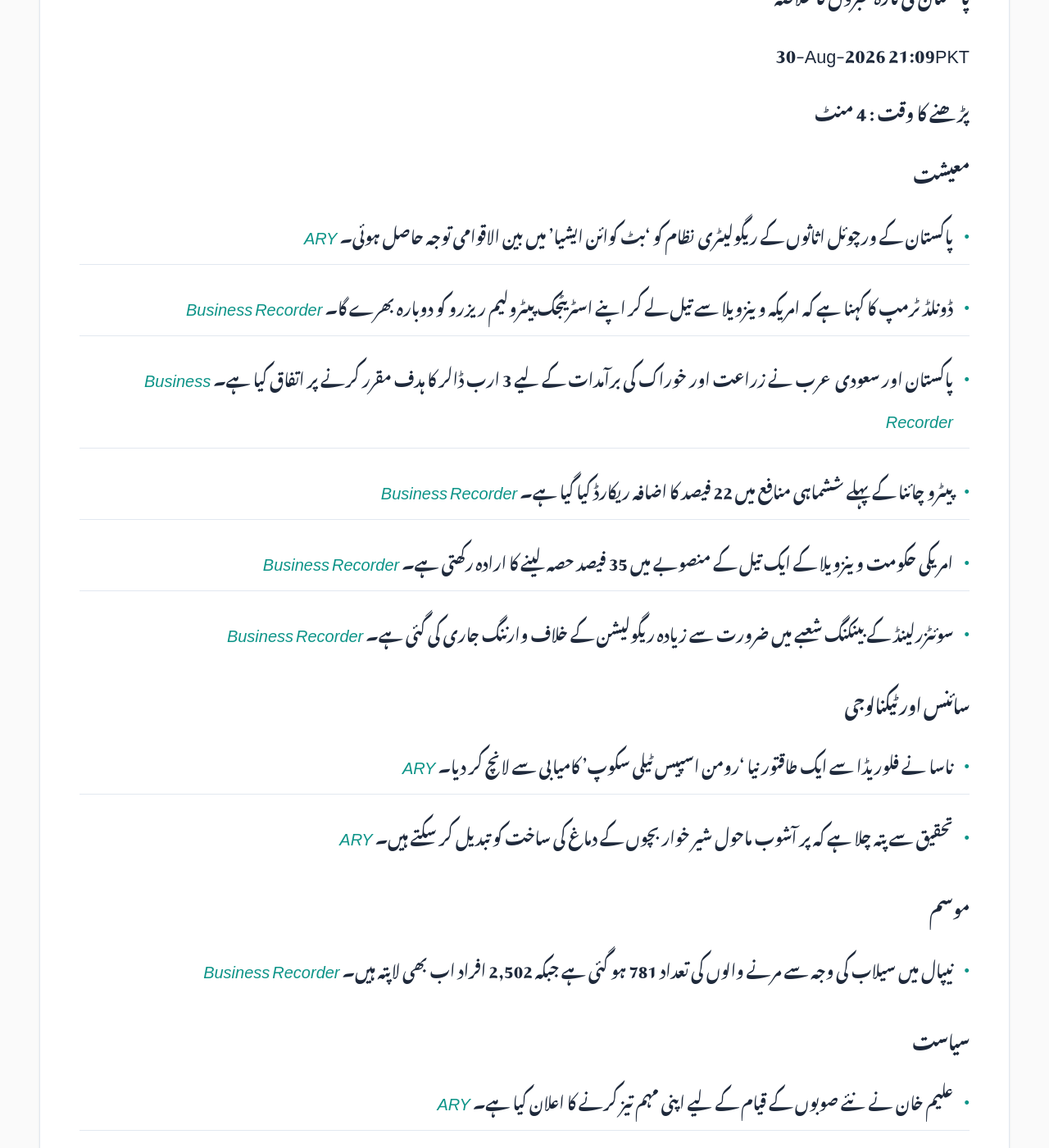
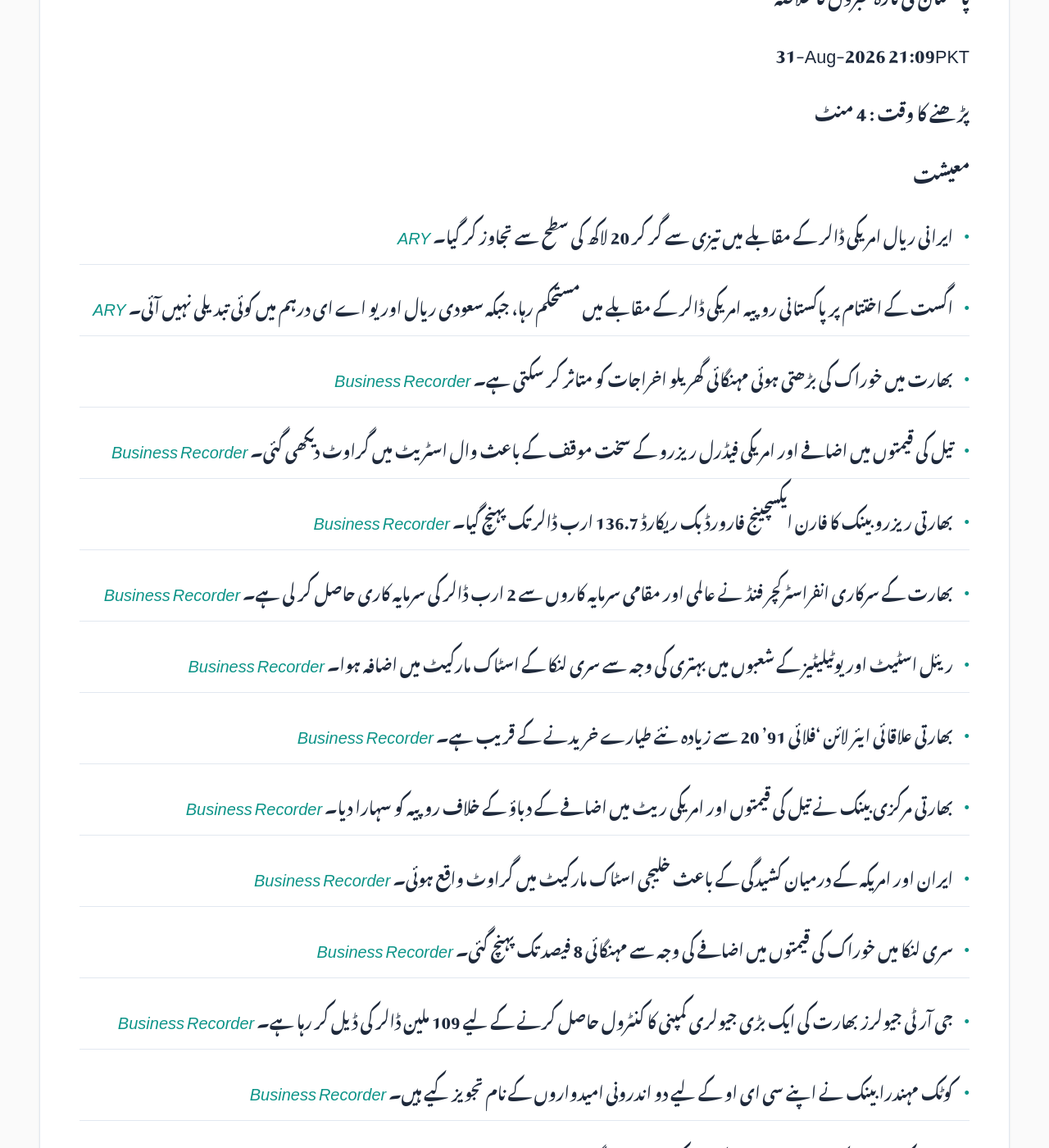
Before and after one commit to zsubzwary/news, a Jekyll site: the page built from ur/index.md, in a window 1280 px wide and 1400 px high, scrolled down 354 px. Shown: the whole window at 82% size. Built offline with Jekyll 4.4.1, drawn with Linux system fonts in a browser that asks for light colours; some web fonts are replaced; comment, search, counter and statistics services are not loaded; some of the changed text lies outside the part shown.

Commit message:
DateTime; 2026-08-31T16:09:50.326Z

```diff
--- a/ur/index.md
+++ b/ur/index.md
@@ -7,53 +7,48 @@ rtl: true
 
 پاکستان کی تازہ خبروں کا خلاصہ
 
- &lrm; 30-Aug-2026 21:09PKT
+ &lrm; 31-Aug-2026 21:09PKT
 
 پڑھنے کا وقت : 4 منٹ
 
 ### معیشت
-- پاکستان کے ورچوئل اثاثوں کے ریگولیٹری نظام کو 'بٹ کوائن ایشیا' میں بین الاقوامی توجہ حاصل ہوئی۔ *[ARY](https://arynews.tv/pakistans-virtual-assets-regulatory-regime-draws-international-attention-at-bitcoin-asia)*
-- ڈونلڈ ٹرمپ کا کہنا ہے کہ امریکہ وینزویلا سے تیل لے کر اپنے اسٹریٹجک پیٹرولیم ریزرو کو دوبارہ بھرے گا۔ *[Business Recorder](https://www.brecorder.com/news/40437105/trump-says-us-will-refill-strategic-petroleum-reserve-using-venezuelan-oil)*
-- پاکستان اور سعودی عرب نے زراعت اور خوراک کی برآمدات کے لیے 3 ارب ڈالر کا ہدف مقرر کرنے پر اتفاق کیا ہے۔ *[Business Recorder](https://www.brecorder.com/news/40437103/pakistan-saudi-arabia-set-3bn-target-for-agricultural-food-exports)*
-- پیٹرو چائنا کے پہلے ششماہی منافع میں 22 فیصد کا اضافہ ریکارڈ کیا گیا ہے۔ *[Business Recorder](https://www.brecorder.com/news/40437097/petrochina-h1-net-profit-jumps-22-boosted-by-fuel-sales-oil-price-spike)*
-- امریکی حکومت وینزویلا کے ایک تیل کے منصوبے میں 35 فیصد حصہ لینے کا ارادہ رکھتی ہے۔ *[Business Recorder](https://www.brecorder.com/news/40437089/us-to-take-35-stake-in-venezuelan-mogul-betancourts-oil-venture-wsj-reports)*
-- سوئٹزرلینڈ کے بینکنگ شعبے میں ضرورت سے زیادہ ریگولیشن کے خلاف وارننگ جاری کی گئی ہے۔ *[Business Recorder](https://www.brecorder.com/news/40437098/incoming-swiss-bank-lobby-chief-warns-against-over-regulation-ft-says)*
+- ایرانی ریال امریکی ڈالر کے مقابلے میں تیزی سے گر کر 20 لاکھ کی سطح سے تجاوز کر گیا۔ *[ARY](https://arynews.tv/iranian-rial-plunges-past-2-million-per-us-dollar-reports)*
+- اگست کے اختتام پر پاکستانی روپیہ امریکی ڈالر کے مقابلے میں مستحکم رہا، جبکہ سعودی ریال اور یو اے ای درہم میں کوئی تبدیلی نہیں آئی۔ *[ARY](https://arynews.tv/pkr-us-dollar-rate-august-end-saudi-riyal-uae-dirham-flat)*
+- بھارت میں خوراک کی بڑھتی ہوئی مہنگائی گھریلو اخراجات کو متاثر کر سکتی ہے۔ *[Business Recorder](https://www.brecorder.com/news/40437254/higher-food-inflation-could-constrain-spending-on-non-food-items-india-report-says)*
+- تیل کی قیمتوں میں اضافے اور امریکی فیڈرل ریزرو کے سخت موقف کے باعث وال اسٹریٹ میں گراوٹ دیکھی گئی۔ *[Business Recorder](https://www.brecorder.com/news/40437251/wall-st-slips-as-higher-oil-prices-hawkish-fed-bets-weigh)*
+- بھارتی ریزرو بینک کا فارن ایکسچینج فارورڈ بک ریکارڈ 136.7 ارب ڈالر تک پہنچ گیا۔ *[Business Recorder](https://www.brecorder.com/news/40437250/indias-rbi-fx-forward-book-hits-record-1367-billion-on-surging-overseas-deposits)*
+- بھارت کے سرکاری انفراسٹرکچر فنڈ نے عالمی اور مقامی سرمایہ کاروں سے 2 ارب ڈالر کی سرمایہ کاری حاصل کر لی ہے۔ *[Business Recorder](https://www.brecorder.com/news/40437248/indias-state-backed-infra-fund-secures-2bn-commitment-from-global-local-investors)*
+- ریئل اسٹیٹ اور یوٹیلیٹیز کے شعبوں میں بہتری کی وجہ سے سری لنکا کے اسٹاک مارکیٹ میں اضافہ ہوا۔ *[Business Recorder](https://www.brecorder.com/news/40437247/sri-lankan-shares-rise-on-real-estate-utilities-boost)*
+- بھارتی علاقائی ایئر لائن 'فلائی 91' 20 سے زیادہ نئے طیارے خریدنے کے قریب ہے۔ *[Business Recorder](https://www.brecorder.com/news/40437245/indias-fly91-close-to-ordering-at-least-20-atr-turboprops-sources-say)*
+- بھارتی مرکزی بینک نے تیل کی قیمتوں اور امریکی ریٹ میں اضافے کے دباؤ کے خلاف روپیہ کو سہارا دیا۔ *[Business Recorder](https://www.brecorder.com/news/40437243/rbi-back-to-rupee-s-rescue-to-counter-oil-fed-headwinds-steps-into-swaps-too)*
+- ایران اور امریکہ کے درمیان کشیدگی کے باعث خلیجی اسٹاک مارکیٹ میں گراوٹ واقع ہوئی۔ *[Business Recorder](https://www.brecorder.com/news/40437242/gulf-bourses-slip-as-iran-us-escalation-dents-risk-appetite)*
+- سری لنکا میں خوراک کی قیمتوں میں اضافے کی وجہ سے مہنگائی 8 فیصد تک پہنچ گئی۔ *[Business Recorder](https://www.brecorder.com/news/40437241/sri-lankas-inflation-index-up-8-year-on-year-in-august-on-higher-food-prices)*
+- جی آر ٹی جیولرز بھارت کی ایک بڑی جیولری کمپنی کا کنٹرول حاصل کرنے کے لیے 109 ملین ڈالر کی ڈیل کر رہا ہے۔ *[Business Recorder](https://www.brecorder.com/news/40437240/indias-grt-jewellers-seeks-control-of-tribhovandas-bhimji-zaveri-in-up-to-109-million-deal)*
+- کوٹک مہندرا بینک نے اپنے سی ای او کے لیے دو اندرونی امیدواروں کے نام تجویز کیے ہیں۔ *[Business Recorder](https://www.brecorder.com/news/40437238/kotak-mahindra-bank-recommends-two-internal-candidates-for-ceo-sources-say)*
+- MSCI کی تبدیلی کے باعث بھارتی اسٹاک مارکیٹ میں ٹریڈنگ والیوم میں نمایاں اضافہ ہوا۔ *[Business Recorder](https://www.brecorder.com/news/40437236/msci-rejig-drives-volumes-in-india-stocks-amid-closing-auction-led-swings)*
+- بھارتی کمپنیاں اب قرض لینے کے لیے طویل مدتی قرضوں کی طرف رجوع کر رہی ہیں۔ *[Business Recorder](https://www.brecorder.com/news/40437233/indian-firms-turn-to-longer-term-debt-amid-strong-demand-as-yield-gap-narrows)*
 
 ### سائنس اور ٹیکنالوجی
-- ناسا نے فلوریڈا سے ایک طاقتور نیا 'رومن اسپیس ٹیلی سکوپ' کامیابی سے لانچ کر دیا۔ *[ARY](https://arynews.tv/nasa-launches-powerful-new-roman-space-telescope-from-florida)*
-- تحقیق سے پتہ چلا ہے کہ پر آشوب ماحول شیر خوار بچوں کے دماغ کی ساخت کو تبدیل کر سکتے ہیں۔ *[ARY](https://arynews.tv/research-discovers-how-chaotic-environments-reshape-a-babys-brain)*
+- سونی اور وارنر میوزک نے AI ماڈلز کی تربیت میں کاپی رائٹ شدہ موسیقی کے استعمال پر اینتھروپک کے خلاف مقدمہ دائر کر دیا۔ *[Business Recorder](https://www.brecorder.com/news/40437252/sony-warner-music-sue-anthropic-over-songs-used-in-ai-training)*
+- ایڈوبی سعودی عرب میں اپنے AI ٹولز تک شہریوں کو 12 ماہ کی مفت رسائی فراہم کرے گا۔ *[Business Recorder](https://www.brecorder.com/news/40437235/adobe-to-offer-free-access-to-ai-tools-in-saudi-arabia-in-4-billion-deal)*
 
 ### موسم
-- نیپال میں سیلاب کی وجہ سے مرنے والوں کی تعداد 781 ہو گئی ہے جبکہ 2,502 افراد اب بھی لاپتہ ہیں۔ *[Business Recorder](https://www.brecorder.com/news/40437104/nepal-flood-death-toll-rises-to-781-with-2502-missing-disaster-authority)*
-
-### سیاست
-- علیم خان نے نئے صوبوں کے قیام کے لیے اپنی مہم تیز کرنے کا اعلان کیا ہے۔ *[ARY](https://arynews.tv/aleem-khan-announces-intensified-campaign-for-new-provinces)*
-- خواجہ آصف نے لاہور ایئرپورٹ کی سہولیات کا معائنہ کیا۔ *[ARY](https://arynews.tv/khawaja-asif-inspects-lahore-airport-facilities)*
-- ترکی، سعودی عرب اور پاکستان کے درمیان دفاعی معاہدے کے تحت پہلی کمیٹی کا اجلاس منعقد ہوگا۔ *[Business Recorder](https://www.brecorder.com/news/40437101/turkiye-saudi-arabia-pakistan-to-hold-first-defence-pact-meeting-tomorrow-source-says)*
-- جنوبی کوریا نے اپنی کابینہ میں بڑی تبدیلی کرتے ہوئے نئے وزراء کا اعلان کر دیا۔ *[Business Recorder](https://www.brecorder.com/news/40437088/south-korea-names-veteran-technocrat-lee-hyoung-il-as-new-finance-chief-in-cabinet-reshuffle)*
-- صدر اور وزیر اعظم نے ترکی کی قیادت اور عوام کو 'وکٹری ڈے' پر مبارکباد دی۔ *[Business Recorder](https://www.brecorder.com/news/40437095/president-pm-felicitate-turkish-leadership-people-on-victory-day)*
+- پاکستان کے مختلف حصوں میں آج سے بارش اور گرج چمک کا امکان ظاہر کیا گیا ہے۔ *[ARY](https://arynews.tv/rain-thunderstorms-expected-from-today-across-pakistan)*
+- نیپال میں سیلاب کی فوری وارننگ نے 900 سے زائد طلباء کی جان بچا لی۔ *[Business Recorder](https://www.brecorder.com/news/40437249/last-minute-flood-warning-saved-over-900-nepal-students-school-head-says)*
+- بھارت میں اگست کے دوران بارش اوسط سے 16 فیصد کم رہی، جس سے مون سون کا خسارہ بڑھ گیا۔ *[Business Recorder](https://www.brecorder.com/news/40437234/indias-august-rainfall-16-below-average-widening-monsoon-deficit)*
 
 ### قومی
-- چیف آف آرمی اسٹاف فیلڈ مارشل سید اسیم منیر کا ترکی کا سرکاری دورہ۔ *[Business Recorder](https://www.brecorder.com/news/40437096/cdf-munir-arrives-in-turkiye-amid-key-regional-diplomatic-engagements)*
-- کراچی کے علاقے ڈیفنس میں لڑائی جھگڑے کے واقعے میں شامل پولیس افسران کو طلب کرنے کی تیاری ہے۔ *[ARY](https://arynews.tv/karachi-defence-flat-brawl-police-officials-seen-in-cctv-to-be-summoned)*
-- ناظم آباد کے ایک نجی ہسپتال میں میٹرنیٹی کیس نے طبی سوالات کھڑے کر دیے ہیں۔ *[ARY](https://arynews.tv/nazimabad-private-hospital-maternity-case-raises-medical-questions)*
+- کوئٹہ میں ڈبے میں یا کھلا پاؤڈر دودھ فروخت کرنے پر پابندی لگا دی گئی ہے۔ *[ARY](https://arynews.tv/sale-of-loose-powdered-milk-banned-in-quetta)*
+- میر رضا علی کیس میں عدالتی کمیشن کے بجائے JIT کی تشکیل کا مطالبہ کیا گیا ہے۔ *[ARY](https://arynews.tv/mir-raza-ali-case-judicial-commission-cannot-investigate-murder-case-jibran-nasir-calls-for-jit)*
+- پی آئی ایم ایس (PIMS) آگ کے واقعے میں سی سی ٹی وی فوٹیج میں ہیرا پھیری کا شبہ ظاہر کیا گیا ہے۔ *[ARY](https://arynews.tv/pims-fire-senate-na-committees-questions-cctv-footage)*
+- ایف پی ایس سی نے سی ایس ایس 2026 کے تحریری امتحانات کے نتائج کا اعلان کر دیا۔ *[ARY](https://arynews.tv/fpsc-announces-css-2026-written-results)*
 
 ### بین الاقوامی
-- شمالی قبرص کے قریب ایک کشتی الٹنے کے واقعے میں ایک شخص ہلاک ہو گیا۔ *[ARY](https://arynews.tv/boat-with-around-270-people-on-board-capsizes-off-north-cyprus-one-dead)*
-- سوئٹزرلینڈ کے ایک ایونٹ میں فائرنگ کے واقعے میں متعدد افراد کو نشانہ بنایا گیا۔ *[Business Recorder](https://www.brecorder.com/news/40437085/several-victims-reported-in-shooting-incident-police-say)*
+- ہیگ کی عدالت نے فیصلہ دیا کہ بھارت سندھ طاس معاہدے کو معطل نہیں کر سکتا۔ *[ARY](https://arynews.tv/india-cannot-suspend-indus-waters-treaty-with-pakistan-hague-court-rules)*
+- اسپین کے صدر نے تارکین وطن کے سیلاب میں مراکش کی ذمہ داری سے انکار کر دیا۔ *[ARY](https://arynews.tv/spains-sanchez-rules-out-responsibility-morocco-migrant-surge)*
+- ترکی، پاکستان اور سعودی عرب کے درمیان دفاعی معاہدے میں دیگر ممالک کی شمولیت کے لیے روڈ میپ تیار کیا جا رہا ہے۔ *[Business Recorder](https://www.brecorder.com/news/40437246/turkiye-says-roadmap-being-prepared-for-others-to-join-defence-pact-with-pakistan-and-saudi-arabia)*
+- ایران کے صدر کا کہنا ہے کہ وہ امریکہ کے ساتھ جنگ کا حل مذاکرات کے ذریعے چاہتے ہیں۔ *[Business Recorder](https://www.brecorder.com/news/40437239/iran-still-wants-negotiated-end-to-war-president-says-after-exchanges-of-fire)*
+- اسرائیل اور یونان کے درمیان 3.5 ارب ڈالر کا فضائی دفاعی معاہدہ طے پا گیا۔ *[Business Recorder](https://www.brecorder.com/news/40437237/israel-signs-35-billion-air-defence-deal-with-greece)*
 
 ### کھیل
-- سوریا کمار یادو نے ٹی 20 ٹیم سے باہر کیے جانے پر دکھ کا اظہار کیا۔ *[Business Recorder](https://www.brecorder.com/news/40437100/former-india-captain-suryakumar-rues-t20-omission-after-world-cup-success)*
-- راجر فیڈرر کو انٹرنیشنل ٹینس ہال آف فیم میں شامل کر لیا گیا ہے۔ *[Business Recorder](https://www.brecorder.com/news/40437091-emotional-federer-full-of-love-and-gratitude-at-hall-of-fame-induction)*
-- محمد عباس نے لارڈز میں پانچ وکٹیں لے کر تاریخی کارکردگی دکھائی۔ *[Business Recorder](https://www.brecorder.com/news/40437090-five-wicket-abbas-has-lords-landmark-as-pakistan-set-389-to-win-second-test)*
-- لیونل میسی نے انٹر میامی کے لیے چار گول کر کے شاندار کارکردگی کا مظاہرہ کیا۔ *[Business Recorder](https://www.brecorder.com/news/40437086-words-simply-fall-short-inter-miami-interim-coach-marvels-at-messi-masterclass)*
-- ڈائین پری نے مونٹیری اوپن میں اپنا پہلا ڈبلیو ٹی اے سنگلز ٹائٹل جیتا۔ *[Business Recorder](https://www.brecorder.com/news/40437092-parry-defeats-mertens-in-monterrey-to-claim-maiden-wta-singles-title)*
-- ایگا سوائٹیک نے حالیہ کارکردگی میں بہتری کے بعد یو ایس اوپن کے لیے امید ظاہر کی۔ *[Business Recorder](https://www.brecorder.com/news/40437087-iga-swiatek-said-encouraged-by-recent-progress-after-toughest-season-of-career)*
-- ایلینا ریباکینا کو امید ہے کہ وہ اپنی چوٹ سے صحت یاب ہو کر یو ایس اوپن میں حصہ لے سکیں گی۔ *[Business Recorder](https://www.brecorder.com/news/40437093-rybakina-on-track-to-recover-from-injury-and-play-at-us-open)*
-
-### صحت
-- پھیپھڑوں کے کینسر کے علاج کے لیے ریڈی ایشن کے مطالعے میں زندگی کے معیار کے فوائد سامنے آئے ہیں۔ *[ARY](https://arynews.tv/lung-cancer-radiation-study-reveals-surprising-quality-of-life-benefits)*
-- شمالی کیرولائنا میں موبائل پیٹنگ زو کے بکری کے بچوں سے رابطے کے بعد ریبیز (Rabies) کا وارننگ جاری کیا گیا۔ *[ARY](https://arynews.tv/north-carolina-issues-rabies-warning-due-to-contact-with-baby-goats-from-mobile-petting-zoo)*
-
-### دیگر
-- ڈالی پارٹن کی کتابوں کی فراہمی کے ذریعے بچوں میں پڑھنے کا شوق پیدا کیا جا رہا ہے۔ *[Business Recorder](https://www.brecorder.com/news/40437094-dolly-partons-legacy-lives-on-through-book-deliveries-to-kids)*
+- جو روٹ کا کہنا ہے کہ انگلینڈ میں بلے بازوں کی مشکلات کی ایک وجہ نئے بال ہیں۔ *[ARY](https://arynews.tv/root-says-new-balls-behind-batsmens-struggles-in-england)*
```
